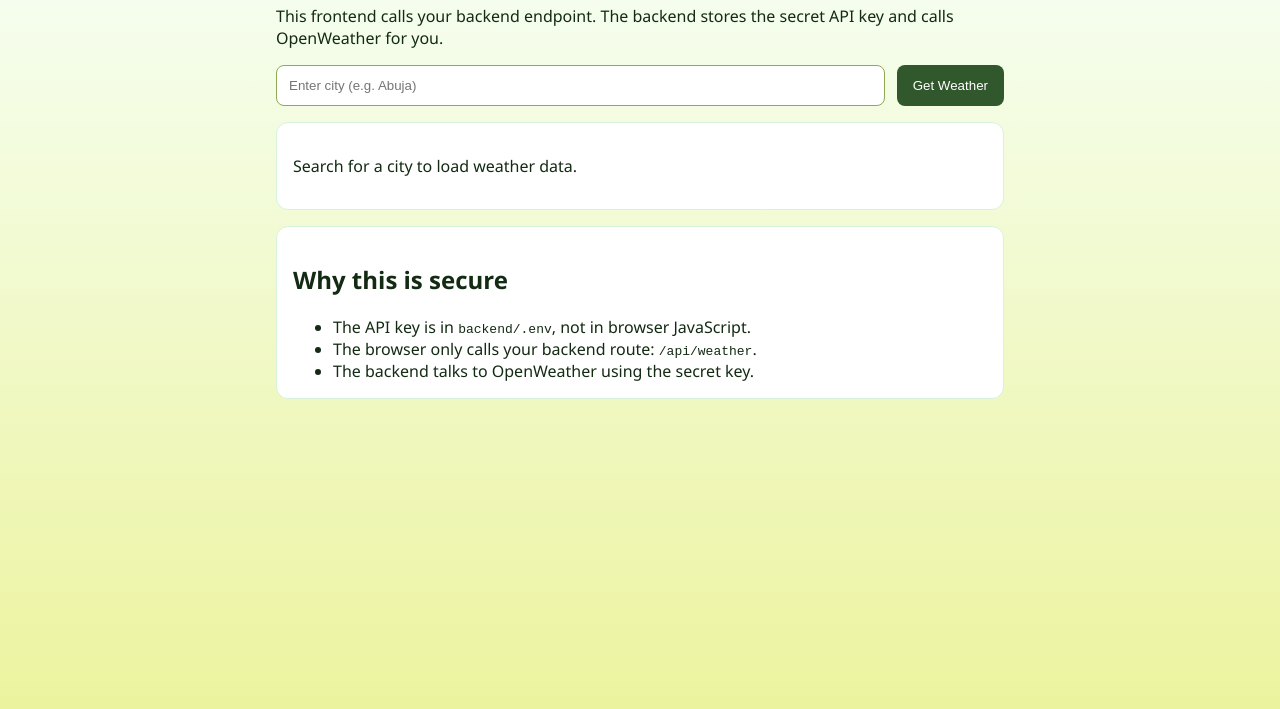
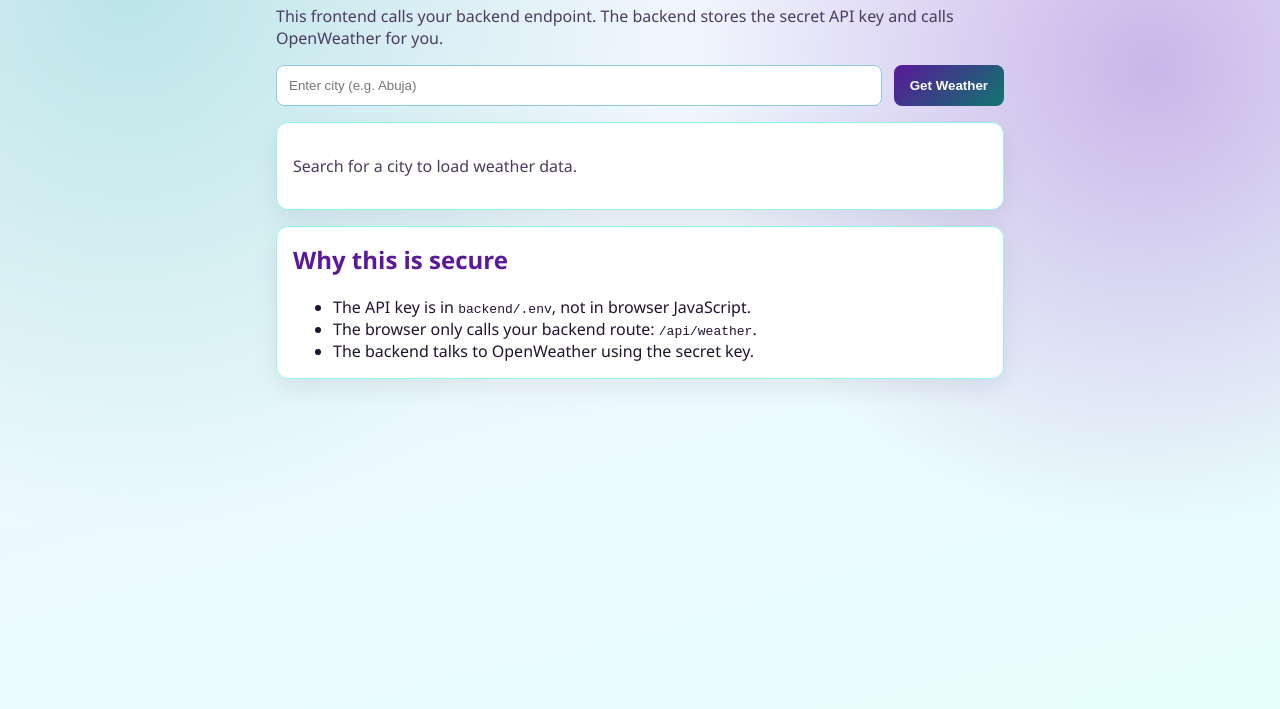
Before and after one commit to Givforks/GreenWhiteGreen, a plain HTML site: page frontend/index.html in a window 1280 px wide. Shown: the part 91-800 px from the top of the page. Drawn offline with Linux system fonts and the light colour scheme.

Commit message:
Apply purple and teal-green theme to frontend

```diff
--- a/frontend/styles.css
+++ b/frontend/styles.css
@@ -1,12 +1,27 @@
 * {
 	box-sizing: border-box;
+}
+
+:root {
+	--purple-900: #2b0a3d;
+	--purple-700: #5a189a;
+	--purple-500: #7b2cbf;
+	--teal-700: #0f766e;
+	--teal-500: #14b8a6;
+	--teal-200: #99f6e4;
+	--surface: #ffffff;
+	--text-main: #1f1330;
+	--text-soft: #4b3b61;
 }
 
 body {
 	margin: 0;
 	font-family: "Segoe UI", Tahoma, Geneva, Verdana, sans-serif;
-	color: #132a13;
-	background: linear-gradient(180deg, #f6fff8 0%, #ecf39e 100%);
+	color: var(--text-main);
+	background:
+		radial-gradient(circle at 10% 10%, rgba(20, 184, 166, 0.25), transparent 40%),
+		radial-gradient(circle at 90% 20%, rgba(123, 44, 191, 0.32), transparent 35%),
+		linear-gradient(165deg, #f5f3ff 0%, #e6fffb 100%);
 	min-height: 100vh;
 }
 
@@ -18,6 +33,11 @@ body {
 
 h1 {
 	margin-top: 0;
+	color: var(--purple-900);
+}
+
+p {
+	color: var(--text-soft);
 }
 
 .controls {
@@ -29,25 +49,45 @@ h1 {
 input {
 	flex: 1;
 	padding: 0.75rem;
-	border: 1px solid #90a955;
+	border: 1px solid #8ecae6;
 	border-radius: 0.5rem;
+	outline: none;
+	transition: border-color 0.2s ease, box-shadow 0.2s ease;
+}
+
+input:focus {
+	border-color: var(--purple-500);
+	box-shadow: 0 0 0 3px rgba(123, 44, 191, 0.18);
 }
 
 button {
 	border: none;
-	background: #31572c;
+	background: linear-gradient(135deg, var(--purple-700) 0%, var(--teal-700) 100%);
 	color: #fff;
 	padding: 0.75rem 1rem;
 	border-radius: 0.5rem;
 	cursor: pointer;
+	font-weight: 600;
+	transition: transform 0.2s ease, filter 0.2s ease;
+}
+
+button:hover {
+	filter: brightness(1.08);
+	transform: translateY(-1px);
 }
 
 .card {
-	background: #fff;
+	background: var(--surface);
 	border-radius: 0.75rem;
-	border: 1px solid #d8f3dc;
+	border: 1px solid var(--teal-200);
 	padding: 1rem;
 	margin-top: 1rem;
+	box-shadow: 0 10px 24px rgba(43, 10, 61, 0.08);
+}
+
+.card h2 {
+	margin-top: 0;
+	color: var(--purple-700);
 }
 
 .note ul {
```
